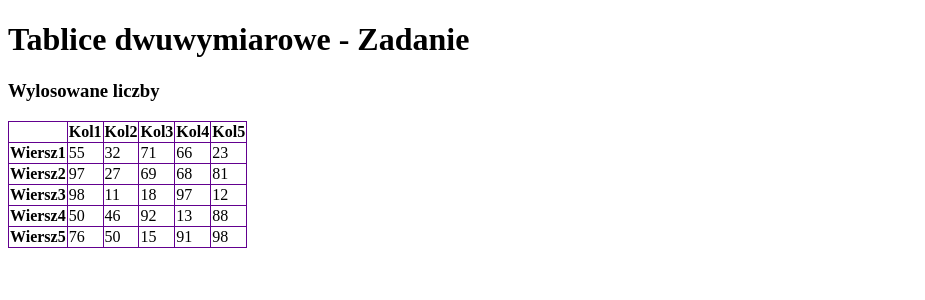
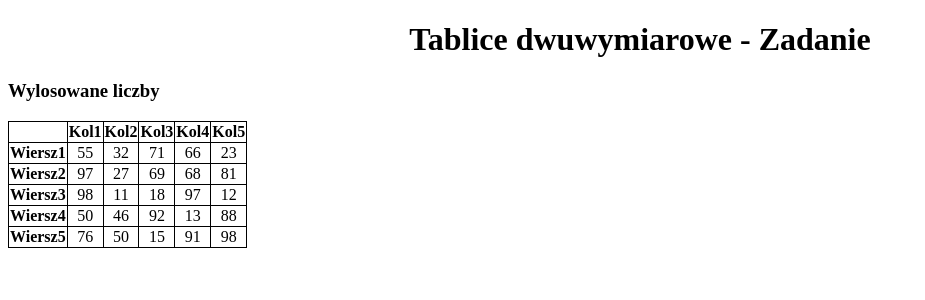
Before and after one commit to i120ms/php_materials, a PHP site: page /zadanie7/index.php in a window 1280 px wide. Shown: the top 300 px of the page, without its empty margins (0-925 px from the left). Run offline with PHP 8.4, Linux system fonts and the light colour scheme.

Commit message:
Update style.css

```diff
--- a/zadania/tablice/zadanie7/style.css
+++ b/zadania/tablice/zadanie7/style.css
@@ -1,7 +1,11 @@
 th,td{
-    border: 1px solid rgb(98, 0, 143);
+    border: 1px solid rgb(0, 0, 0);
 }
 
 table{
     border-collapse: collapse;
 }
+
+tr, h1{
+    text-align: center;
+}
```
